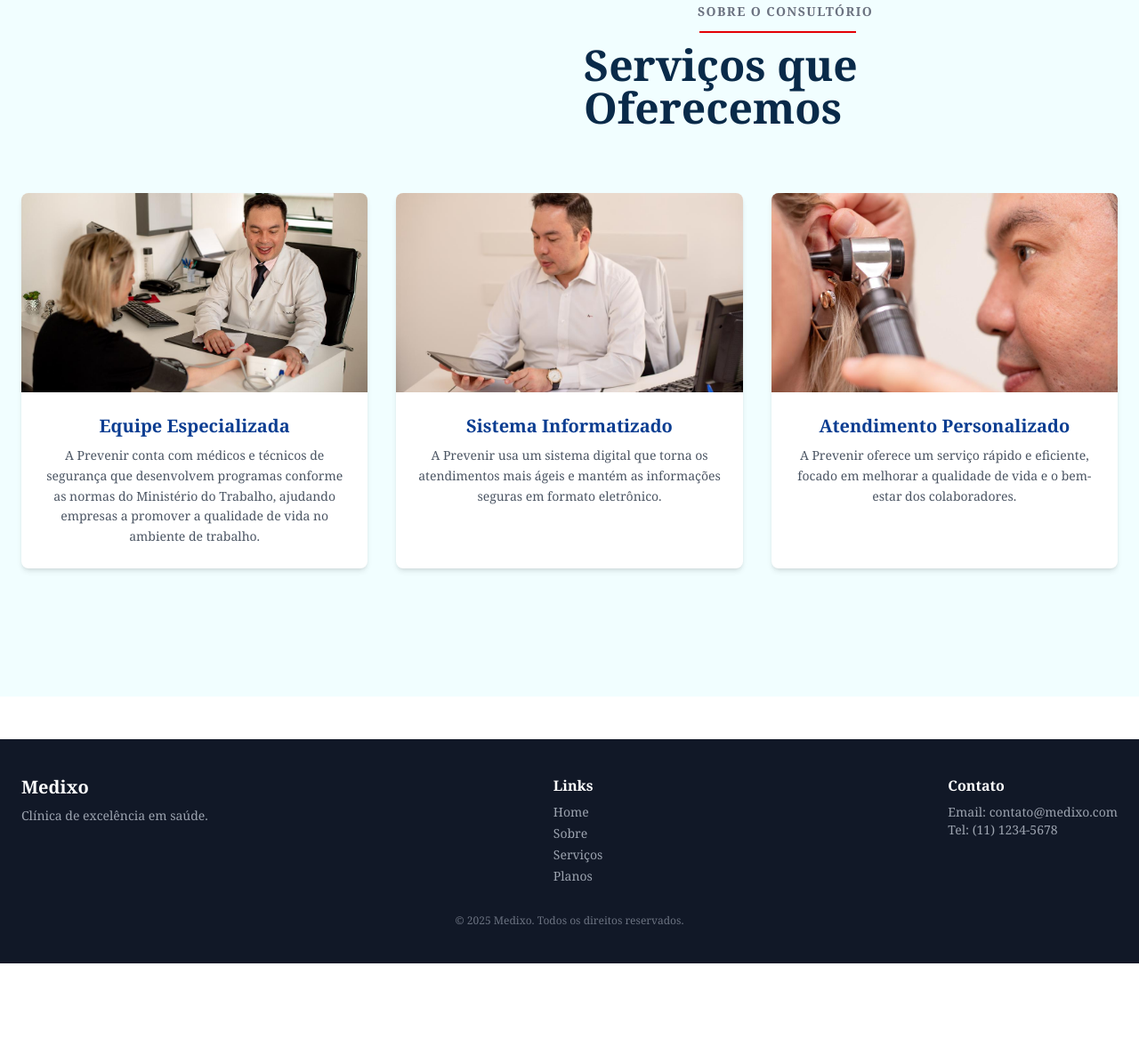
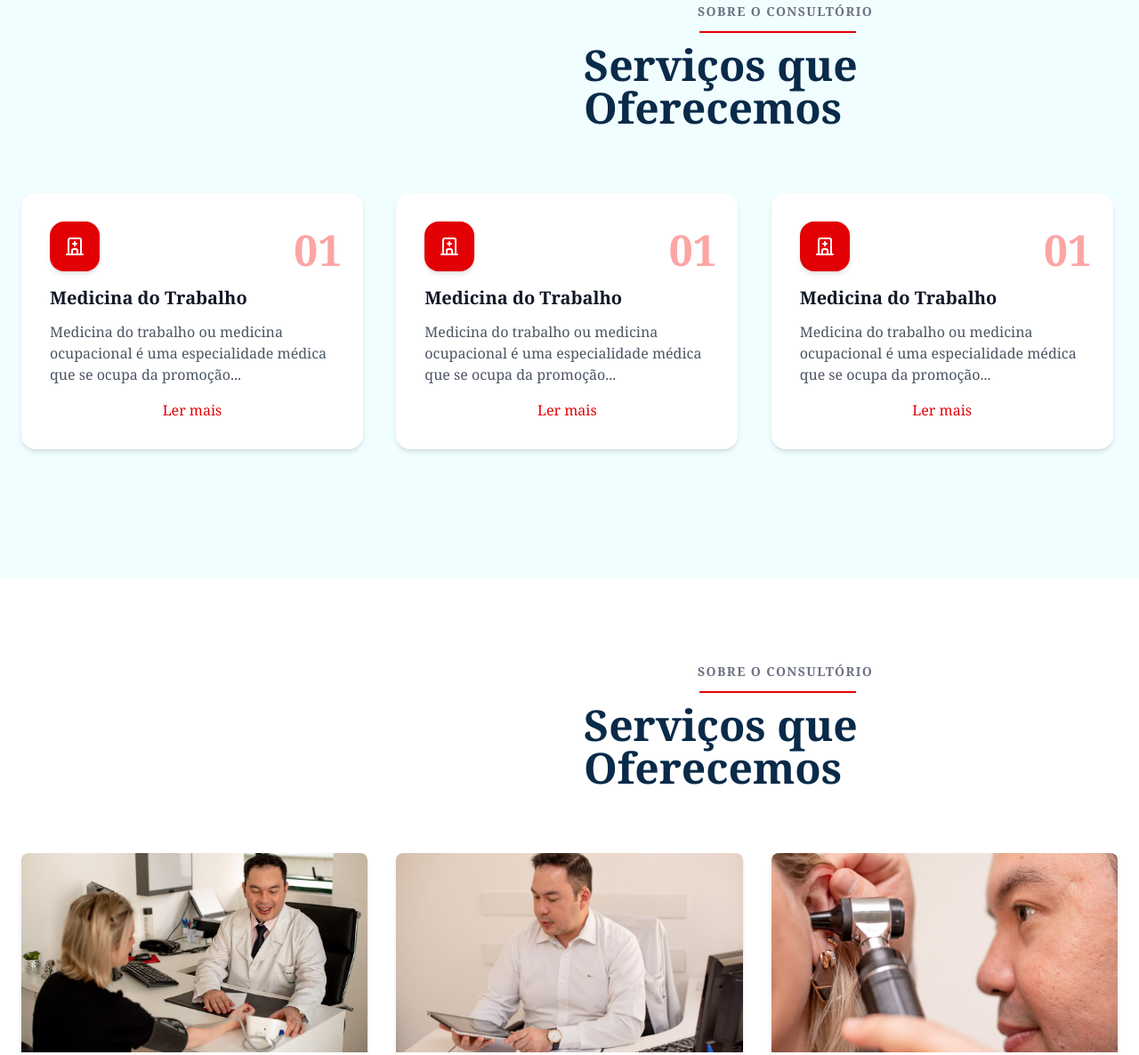
Before and after one commit to Lucio-Gabriel/prevenir, a plain HTML site: page index.html in a window 1280 px wide. Shown: the part 1936-3122 px from the top of the page at 89% size. Before the commit the page ends 3019 px from the top, so only its background shows below. Drawn offline with nearby package versions, Linux system fonts and the light colour scheme.

Commit message:
cards of service

```diff
--- a/index.html
+++ b/index.html
@@ -345,6 +345,87 @@
             </div>
         </div>
 
+        <div class="max-w-7xl mx-auto px-6 py-12 grid grid-cols-1 md:grid-cols-3 gap-8">
+            <div class="max-w-sm bg-white rounded-2xl shadow-md p-8 relative text-center transition-transform transform hover:-translate-y-1 hover:shadow-lg">
+                <div class="flex mb-4">
+                    <div class="bg-[var(--primary)] p-4 rounded-2xl shadow-md">
+                        <svg  xmlns="http://www.w3.org/2000/svg" class="text-white" width="24"  height="24"  viewBox="0 0 24 24"  fill="none"  stroke="currentColor"  stroke-width="2"  stroke-linecap="round"  stroke-linejoin="round"  class="icon icon-tabler icons-tabler-outline icon-tabler-building-hospital"><path stroke="none" d="M0 0h24v24H0z" fill="none"/><path d="M3 21l18 0" /><path d="M5 21v-16a2 2 0 0 1 2 -2h10a2 2 0 0 1 2 2v16" /><path d="M9 21v-4a2 2 0 0 1 2 -2h2a2 2 0 0 1 2 2v4" /><path d="M10 9l4 0" /><path d="M12 7l0 4" /></svg>
+                    </div>
+                </div>
+
+                <span class="absolute top-10 right-6 text-5xl font-bold text-red-300">01</span>
+
+                <h3 class="text-start text-xl font-semibold text-gray-900 mb-3">Medicina do Trabalho</h3>
+
+                <p class="text-start text-gray-600 mb-4">
+                    Medicina do trabalho ou medicina ocupacional é uma especialidade médica que se ocupa da promoção...
+                </p>
+
+                <a href="#" class="text-[var(--primary)] font-medium hover:underline">
+                    Ler mais
+                </a>
+            </div>
+
+            <div class="max-w-sm bg-white rounded-2xl shadow-md p-8 relative text-center transition-transform transform hover:-translate-y-1 hover:shadow-lg">
+                <div class="flex mb-4">
+                    <div class="bg-[var(--primary)] p-4 rounded-2xl shadow-md">
+                        <svg  xmlns="http://www.w3.org/2000/svg" class="text-white" width="24"  height="24"  viewBox="0 0 24 24"  fill="none"  stroke="currentColor"  stroke-width="2"  stroke-linecap="round"  stroke-linejoin="round"  class="icon icon-tabler icons-tabler-outline icon-tabler-building-hospital"><path stroke="none" d="M0 0h24v24H0z" fill="none"/><path d="M3 21l18 0" /><path d="M5 21v-16a2 2 0 0 1 2 -2h10a2 2 0 0 1 2 2v16" /><path d="M9 21v-4a2 2 0 0 1 2 -2h2a2 2 0 0 1 2 2v4" /><path d="M10 9l4 0" /><path d="M12 7l0 4" /></svg>
+                    </div>
+                </div>
+
+                <span class="absolute top-10 right-6 text-5xl font-bold text-red-300">01</span>
+
+                <h3 class="text-start text-xl font-semibold text-gray-900 mb-3">Medicina do Trabalho</h3>
+
+                <p class="text-start text-gray-600 mb-4">
+                    Medicina do trabalho ou medicina ocupacional é uma especialidade médica que se ocupa da promoção...
+                </p>
+
+                <a href="#" class="text-[var(--primary)] font-medium hover:underline">
+                    Ler mais
+                </a>
+            </div>
+
+            <div class="max-w-sm bg-white rounded-2xl shadow-md p-8 relative text-center transition-transform transform hover:-translate-y-1 hover:shadow-lg">
+                <div class="flex mb-4">
+                    <div class="bg-[var(--primary)] p-4 rounded-2xl shadow-md">
+                        <svg  xmlns="http://www.w3.org/2000/svg" class="text-white" width="24"  height="24"  viewBox="0 0 24 24"  fill="none"  stroke="currentColor"  stroke-width="2"  stroke-linecap="round"  stroke-linejoin="round"  class="icon icon-tabler icons-tabler-outline icon-tabler-building-hospital"><path stroke="none" d="M0 0h24v24H0z" fill="none"/><path d="M3 21l18 0" /><path d="M5 21v-16a2 2 0 0 1 2 -2h10a2 2 0 0 1 2 2v16" /><path d="M9 21v-4a2 2 0 0 1 2 -2h2a2 2 0 0 1 2 2v4" /><path d="M10 9l4 0" /><path d="M12 7l0 4" /></svg>
+                    </div>
+                </div>
+
+                <span class="absolute top-10 right-6 text-5xl font-bold text-red-300">01</span>
+
+                <h3 class="text-start text-xl font-semibold text-gray-900 mb-3">Medicina do Trabalho</h3>
+
+                <p class="text-start text-gray-600 mb-4">
+                    Medicina do trabalho ou medicina ocupacional é uma especialidade médica que se ocupa da promoção...
+                </p>
+
+                <a href="#" class="text-[var(--primary)] font-medium hover:underline">
+                    Ler mais
+                </a>
+            </div>
+        </div>
+    </section>
+
+    <section class="py-16 md:py-24">
+        <div class="container mx-auto px-4 ml-14 sm:px-6 lg:px-8 lg:ml-80">
+            <div class="flex flex-col lg:flex-row justify-center lg:space-x-12">
+                <div class="lg:w-1/2 lg:pt-0">
+                    <div class="ml-20 lg:ml-32">
+                        <p class="text-sm font-semibold uppercase tracking-widest text-gray-500 mb-2">SOBRE O CONSULTÓRIO
+                        </p>
+
+                        <div class="w-44 h-0.5 bg-[var(--primary)] m-3 ml-0.5"></div>
+                    </div>
+
+                    <h2 class="text-4xl sm:text-5xl font-extrabold text-[#092A49] leading-tight mb-6">
+                        Serviços que Oferecemos
+                    </h2>
+                </div>
+            </div>
+        </div>
+
         <div class="max-w-7xl mx-auto px-6 py-12 grid grid-cols-1 md:grid-cols-3 gap-8 ">
             <div class="bg-white rounded-lg shadow-md overflow-hidden group">
                 <img src="src/images/imagem (4).jpeg" alt="Cardiology"
```
